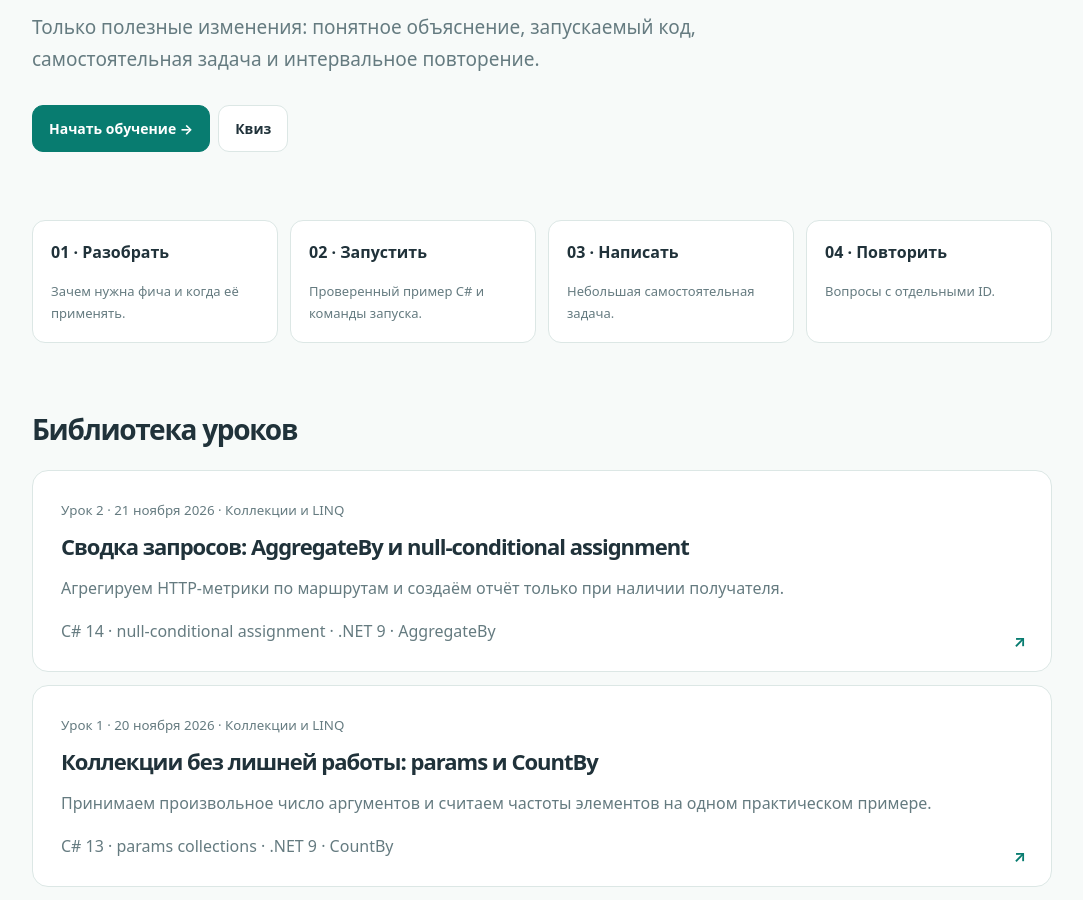
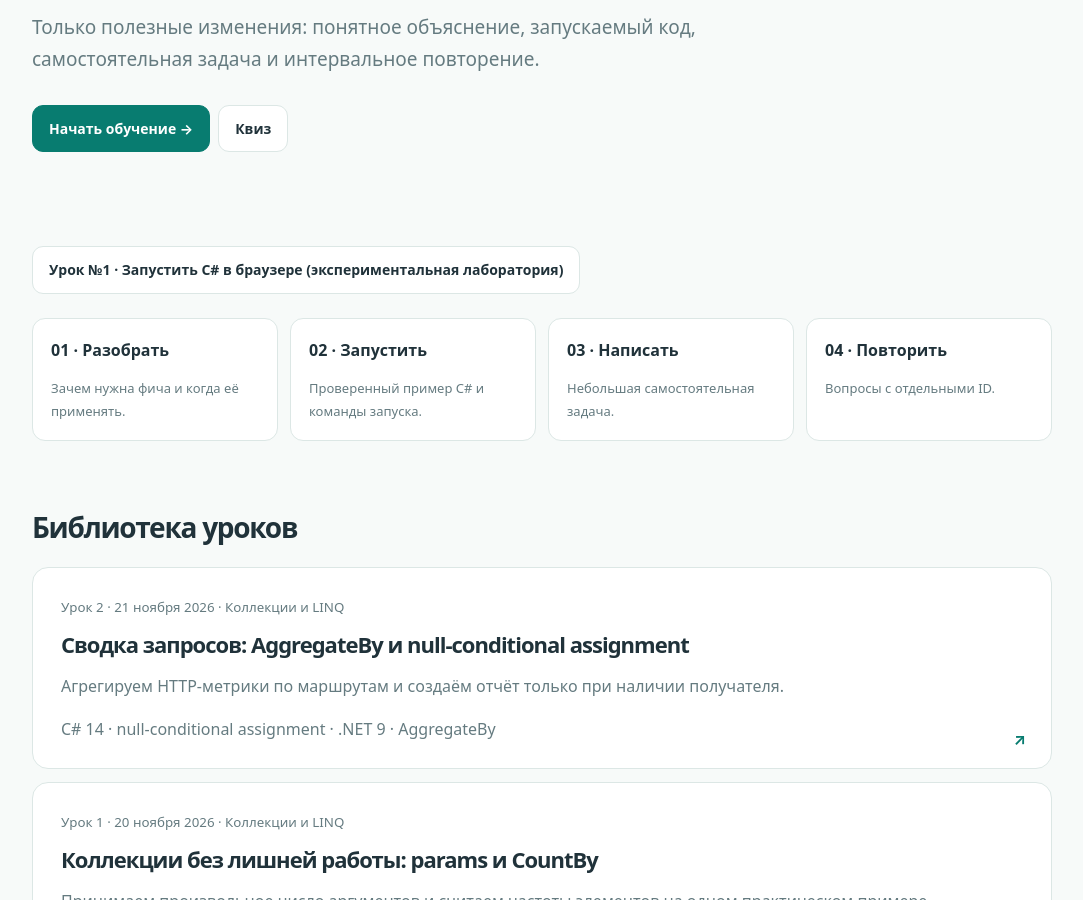
Before and after one commit to boyarincev/dotnet-courses, a Jekyll site: the page built from index.md, in a window 1280 px wide and 900 px high, scrolled down 364 px. Shown: the whole window, without its empty margins (98-1181 px from the left). Built offline with Jekyll 4.4.1, drawn with Linux system fonts in a browser that asks for light colours.

Commit message:
Feature optional browser C# lab on course homepage

```diff
--- a/index.md
+++ b/index.md
@@ -6,6 +6,7 @@ permalink: /
 <div class="hero"><div class="eyebrow">Практический курс · C# 13–15 и .NET 9–11</div><h1>Новые возможности.<br><em>Реальные навыки.</em></h1>
 <p class="lead">Только полезные изменения: понятное объяснение, запускаемый код, самостоятельная задача и интервальное повторение.</p>
 <a class="button primary" href="{{ '/lessons/001-params-countby/' | relative_url }}">Начать обучение →</a><a class="button" href="{{ '/quiz/' | relative_url }}">Квиз</a></div>
+<p><a class="button" href="{{ '/labs/001-browser/' | relative_url }}">Урок №1 · Запустить C# в браузере (экспериментальная лаборатория)</a></p>
 <div class="features"><div><b>01 · Разобрать</b><p>Зачем нужна фича и когда её применять.</p></div><div><b>02 · Запустить</b><p>Проверенный пример C# и команды запуска.</p></div><div><b>03 · Написать</b><p>Небольшая самостоятельная задача.</p></div><div><b>04 · Повторить</b><p>Вопросы с отдельными ID.</p></div></div>
 <h2>Библиотека уроков</h2>
 <div class="lessons">{% assign lessons_sorted = site.lessons | sort: 'lesson_number' | reverse %}{% for lesson in lessons_sorted %}
```
